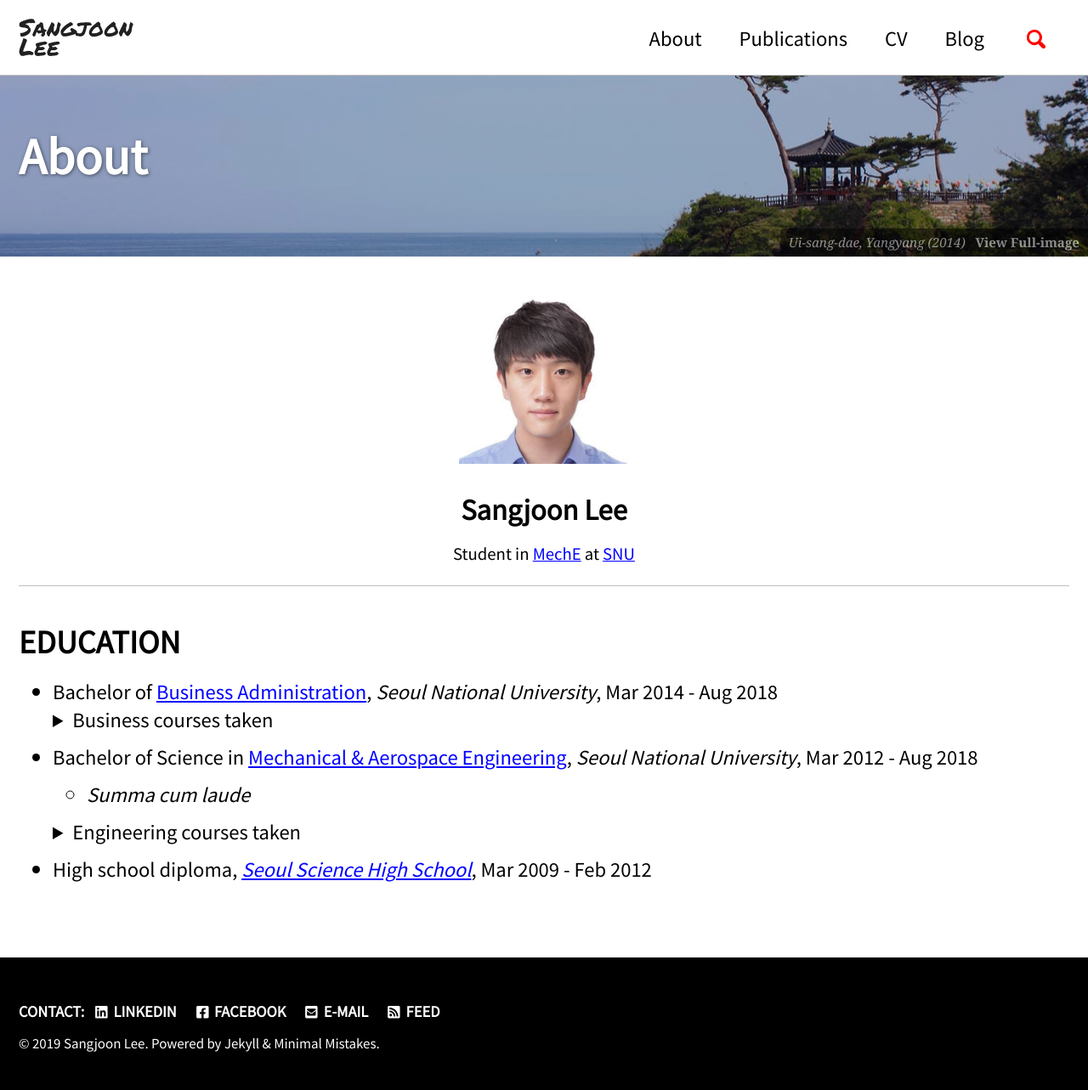
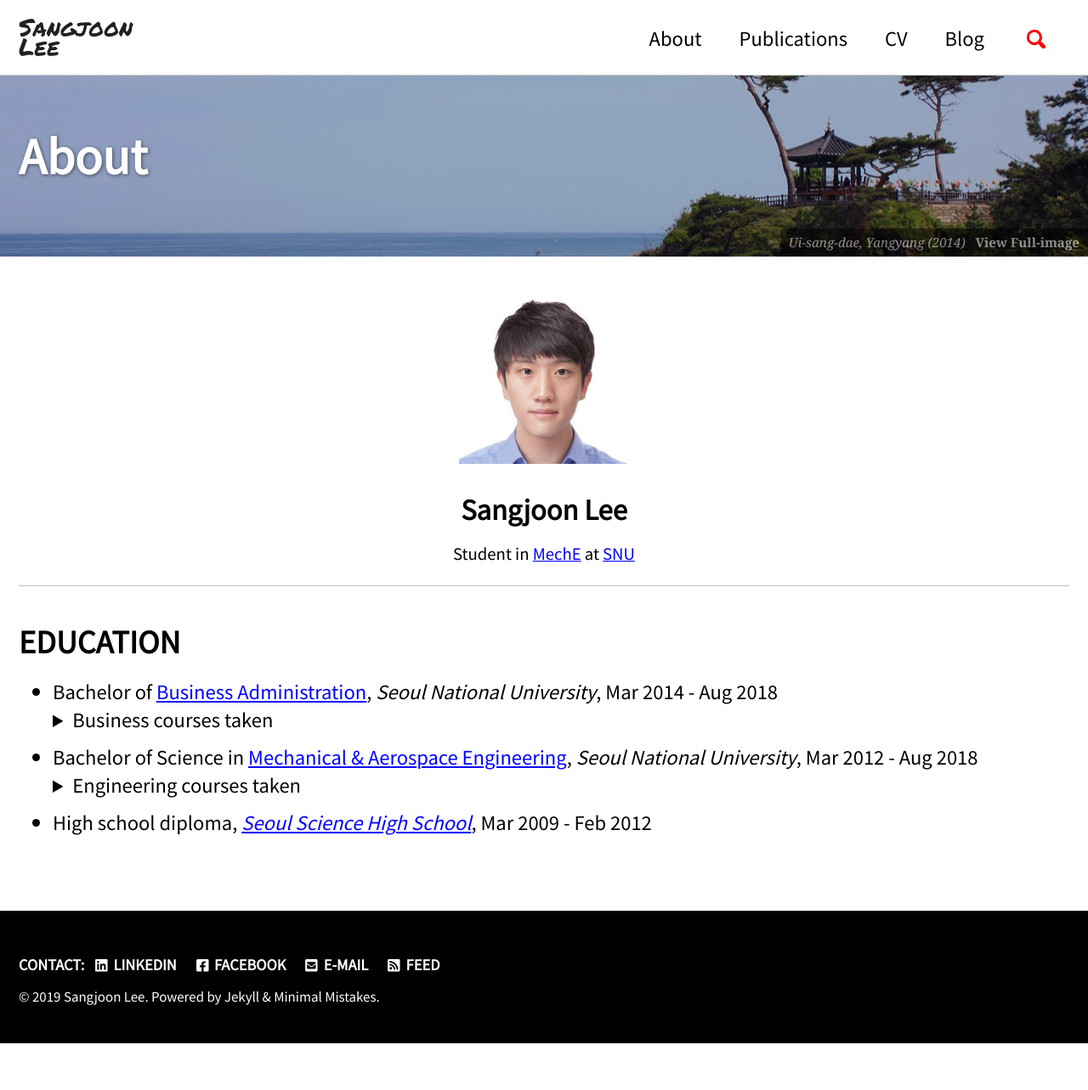
Before and after one commit to jun9303/jun9303.github.io, a Jekyll site: the page built from _pages/about.md, in a window 1280 px wide. Shown: the whole page at 85% size. Built offline with Jekyll 4.4.1, drawn with Linux system fonts in a browser that asks for light colours; cached includes are drawn as plain includes; nearby versions of some CDN libraries; after the commit the page ends 1228 px from its top, so only the background shows below that.

Commit message:
Signed-off-by: SJ <jun9303@gmail.com>

```diff
--- a/_pages/about.md
+++ b/_pages/about.md
@@ -24,7 +24,6 @@ feature_row:
     Capital Markets and Accounting, Corporate Strategy, Fundamentals of Economics, Human Resource Management, International Business Management, Management Information System, Management Science, Managerial Accounting, Marketing Management, Mathematics for Economics, Operations Management, Principles of Accounting, Principles of Management
   </details>
 - Bachelor of Science in [Mechanical & Aerospace Engineering](http://me.snu.ac.kr/eng), *Seoul National University*, Mar 2012 - Aug 2018
-  + *Summa cum laude*
   <details>
     <summary>Engineering courses taken</summary>
 
```
